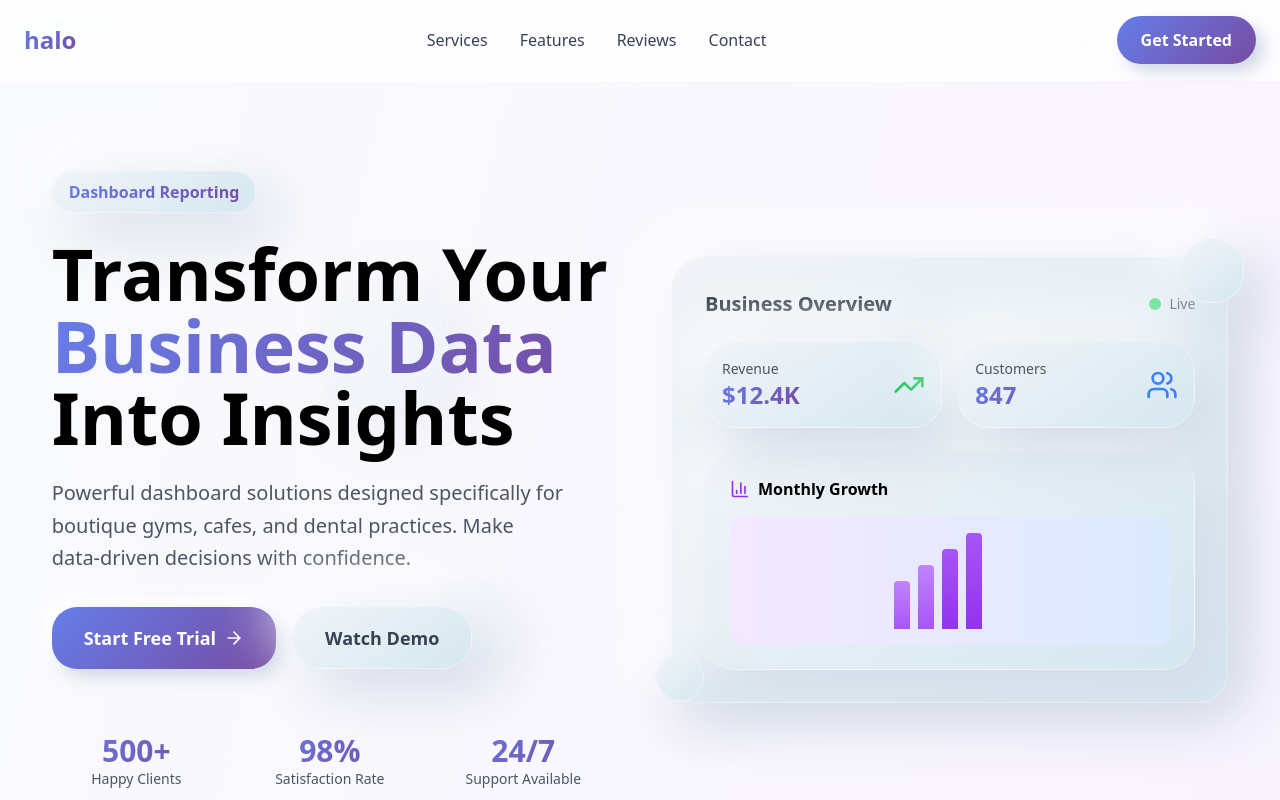
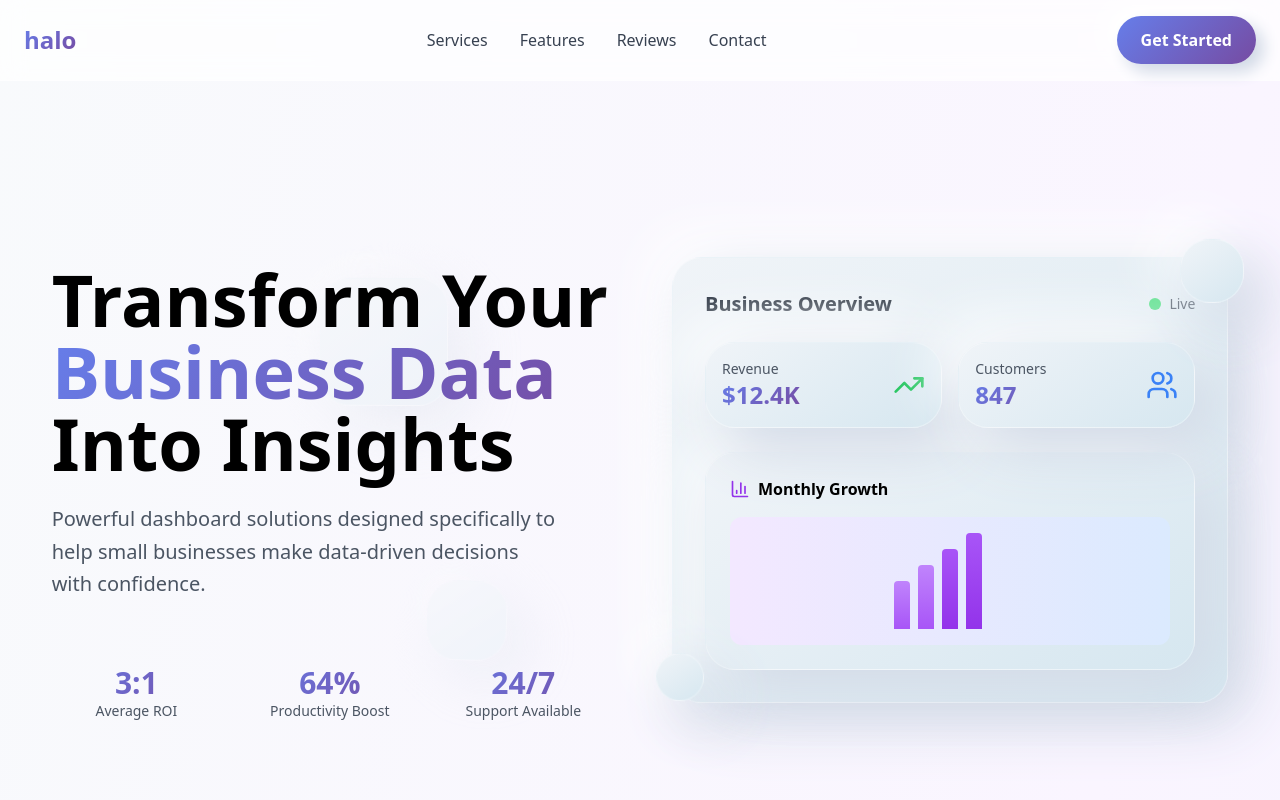
Before and after one commit to HaloJuan/Halo-Site, a Next.js app: page / in a window 1280 px wide. Shown: the top 800 px of the page. Built offline with nearby package versions, Linux system fonts and the light colour scheme.

Commit message:
Changed Hero Section

```diff
--- a/app/components/HeroSection.js
+++ b/app/components/HeroSection.js
@@ -17,9 +17,9 @@ export default function HeroSection() {
           <div className="space-y-8">
             <div className="space-y-6">
               <div className="flex items-center space-x-2 mb-4">
-                <div className="clay-card px-4 py-2">
+              {/*<div className="clay-card px-4 py-2">
                   <span className="text-gradient font-semibold">Dashboard Reporting</span>
-                </div>
+                </div>*/}
               </div>
 
               <h1 className="text-5xl lg:text-7xl font-bold leading-tight">
@@ -29,12 +29,12 @@ export default function HeroSection() {
               </h1>
 
               <p className="text-xl text-gray-600 leading-relaxed max-w-lg">
-                Powerful dashboard solutions designed specifically for boutique gyms,
-                cafes, and dental practices. Make data-driven decisions with confidence.
+                Powerful dashboard solutions designed specifically to help small businesses
+                make data-driven decisions with confidence.
               </p>
             </div>
 
-            <div className="flex flex-col sm:flex-row gap-4">
+           {/*} <div className="flex flex-col sm:flex-row gap-4">
               <button className="clay-button px-8 py-4 text-white font-semibold text-lg flex items-center justify-center space-x-2">
                 <span>Start Free Trial</span>
                 <ArrowRight className="w-5 h-5" />
@@ -43,17 +43,17 @@ export default function HeroSection() {
               <button className="clay-card px-8 py-4 text-gray-700 font-semibold text-lg hover:text-purple-600 transition-colors">
                 Watch Demo
               </button>
-            </div>
+            </div>*/}
 
             {/* Stats */}
             <div className="grid grid-cols-3 gap-6 pt-8">
               <div className="text-center">
-                <div className="text-3xl font-bold text-gradient">500+</div>
-                <div className="text-sm text-gray-600">Happy Clients</div>
+                <div className="text-3xl font-bold text-gradient"> 3:1 </div>
+                <div className="text-sm text-gray-600"> Average ROI </div>
               </div>
               <div className="text-center">
-                <div className="text-3xl font-bold text-gradient">98%</div>
-                <div className="text-sm text-gray-600">Satisfaction Rate</div>
+                <div className="text-3xl font-bold text-gradient">64%</div>
+                <div className="text-sm text-gray-600">Productivity Boost</div>
               </div>
               <div className="text-center">
                 <div className="text-3xl font-bold text-gradient">24/7</div>
```
